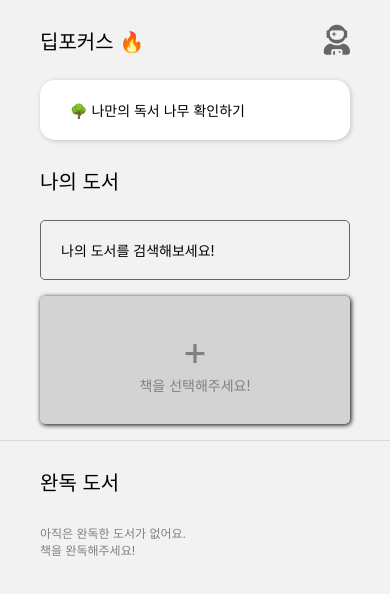
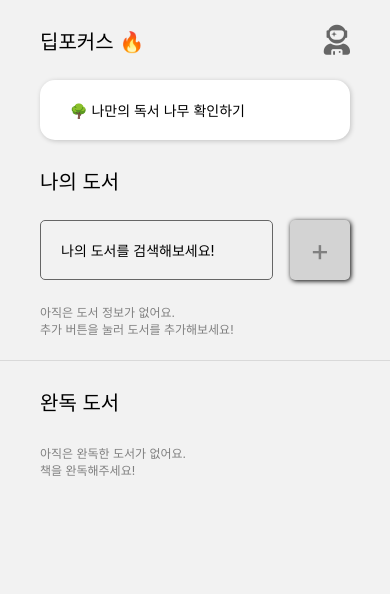
Before and after one commit to hxont/Deepfocus, a React Native app: screen /HomeScreen in a window 390 px wide. Shown: the top 594 px of the page. Built offline with nearby package versions, Linux system fonts and the light colour scheme.

Commit message:
HomeScreen 수정

```diff
--- a/App.jsx
+++ b/App.jsx
@@ -7,6 +7,7 @@ import LoginScreen from './src/screens/LoginScreen';
 import ProfileScreen from './src/screens/ProfileScreen';
 import SearchBookScreen from './src/screens/SearchBookScreen';
 import BookTreeScreen from './src/screens/BookTreeScreen';
+import BookItem from './src/components/BookItem';
 
 const Stack = createNativeStackNavigator();
 
@@ -40,6 +41,11 @@ export default class App extends Component {
             component={BookTreeScreen}
             options={{headerShown: false}}
           />
+          <Stack.Screen
+            name="BookItem"
+            component={BookItem}
+            options={{headerShown: false}}
+          />
         </Stack.Navigator>
       </NavigationContainer>
     );
--- a/src/components/BookItem.jsx
+++ b/src/components/BookItem.jsx
@@ -48,6 +48,7 @@ class BookItem extends Component {
   }
 
   render() {
+    const {navigation} = this.props;
     return (
       <View style={styles.bookItemWrapper}>
         <View style={styles.bookImageWrapper}>
--- a/src/screens/HomeScreen.jsx
+++ b/src/screens/HomeScreen.jsx
@@ -43,14 +43,17 @@ class HomeScreen extends Component {
               style={styles.textField}
               placeholder="나의 도서를 검색해보세요!"
             />
-          </View>
-          <View style={styles.AddBookBtnWrapper}>
             <TouchableOpacity
               style={styles.AddBookBtn}
               onPress={() => navigation.navigate('SearchBookScreen')}>
-              <Text style={{fontSize: 40, color: 'grey'}}>+</Text>
-              <Text style={{color: 'grey'}}>책을 선택해주세요!</Text>
+              <Text style={{fontSize: 30, color: 'grey'}}>+</Text>
             </TouchableOpacity>
+          </View>
+          <View style={styles.titleWrapper}>
+            <Text style={{fontSize: 12, color: 'grey'}}>
+              아직은 도서 정보가 없어요.{'\n'}
+              추가 버튼을 눌러 도서를 추가해보세요!
+            </Text>
           </View>
           <View style={styles.seperateLine}></View>
           <View style={styles.titleWrapper}>
@@ -100,10 +103,11 @@ const styles = StyleSheet.create({
     height: 60,
     marginHorizontal: 40,
     alignItems: 'center',
-    justifyContent: 'center',
+    justifyContent: 'space-between',
+    flexDirection: 'row',
   },
   textField: {
-    width: '100%',
+    width: '75%',
     height: '100%',
     borderColor: '#666666',
     borderWidth: 0.3,
@@ -111,16 +115,9 @@ const styles = StyleSheet.create({
     paddingHorizontal: 20,
     fontSize: 14,
   },
-  AddBookBtnWrapper: {
-    //backgroundColor: 'skyblue',
-    height: 160,
-    marginHorizontal: 40,
-    alignItems: 'center',
-    justifyContent: 'center',
-  },
   AddBookBtn: {
-    width: '100%',
-    height: '80%',
+    width: 60,
+    height: 60,
     backgroundColor: 'lightgrey',
     borderRadius: 5,
     shadowColor: '#000',
```
